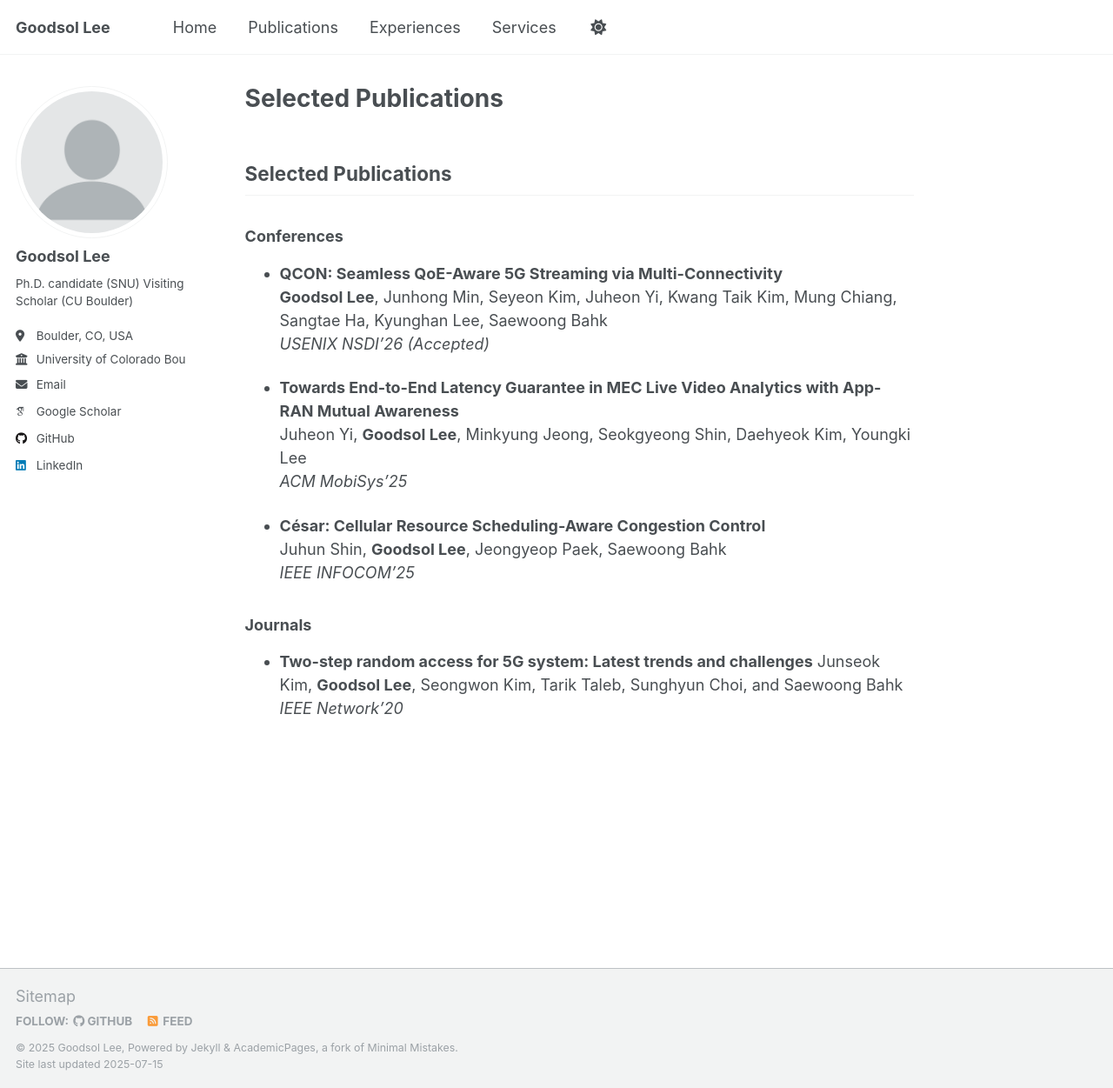
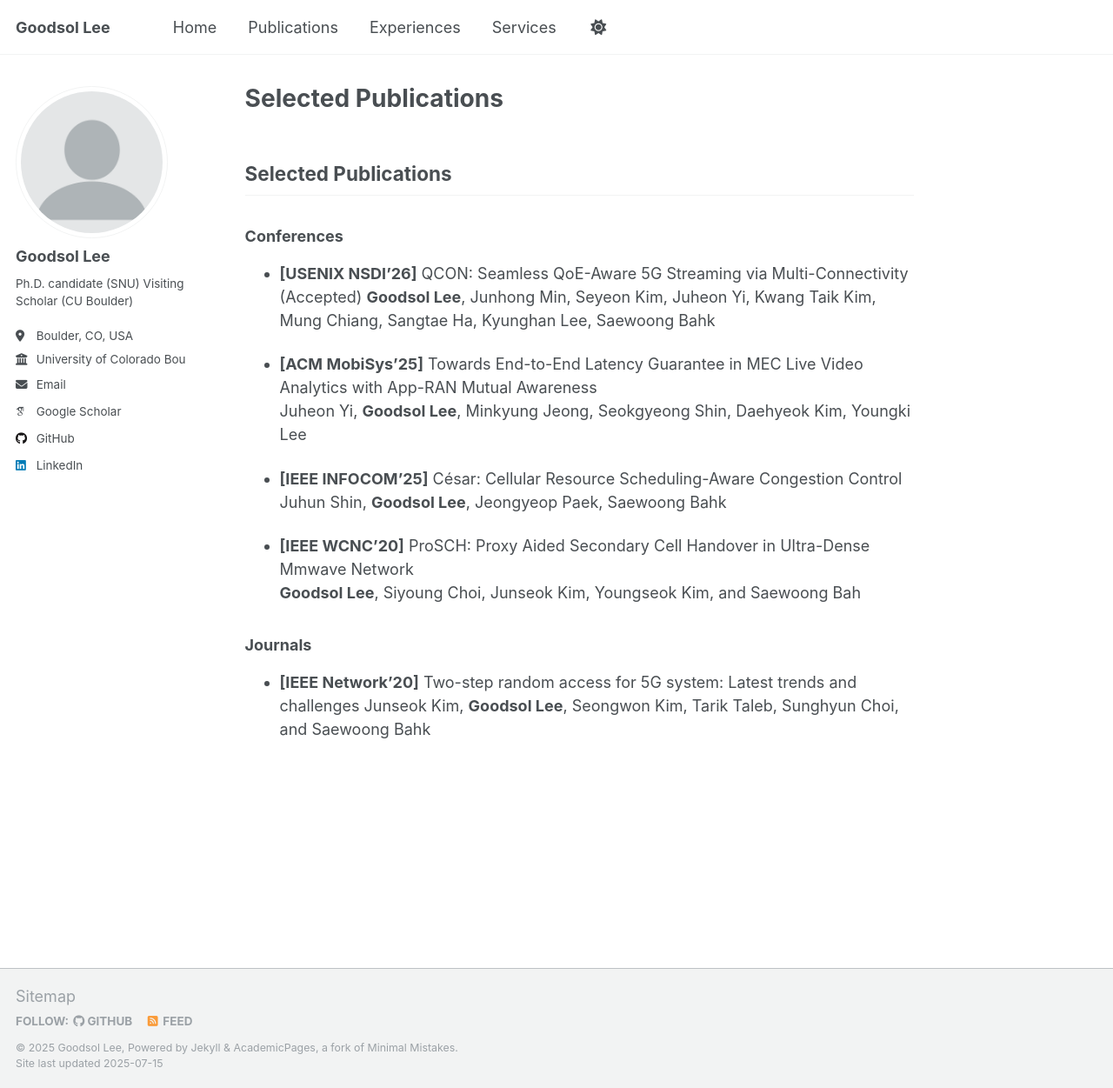
Before and after one commit to goodsollee/GoodsolLee.github.io, a Jekyll site: the page built from _pages/publications.md, in a window 1280 px wide and 1251 px high. Shown: the whole window at 87% size. Built offline with Jekyll 4.4.1, drawn with Linux system fonts in a browser that asks for light colours; some web fonts are replaced; a script that is not in the unit is left out.

Commit message:
Update publications

```diff
--- a/_pages/publications.md
+++ b/_pages/publications.md
@@ -9,19 +9,18 @@ author_profile: true
 ## Selected Publications
 
 ### Conferences
-- **QCON: Seamless QoE-Aware 5G Streaming via Multi-Connectivity**
+- **[USENIX NSDI'26]** QCON: Seamless QoE-Aware 5G Streaming via Multi-Connectivity (Accepted)
   **Goodsol Lee**, Junhong Min, Seyeon Kim, Juheon Yi, Kwang Taik Kim, Mung Chiang, Sangtae Ha, Kyunghan Lee, Saewoong Bahk
-  <span style="font-style:italic">USENIX NSDI’26 (Accepted)</span>
 
-- **Towards End-to-End Latency Guarantee in MEC Live Video Analytics with App-RAN Mutual Awareness**
+- **[ACM MobiSys'25]** Towards End-to-End Latency Guarantee in MEC Live Video Analytics with App-RAN Mutual Awareness
   Juheon Yi, **Goodsol Lee**, Minkyung Jeong, Seokgyeong Shin, Daehyeok Kim, Youngki Lee
-  <span style="font-style:italic">ACM MobiSys’25</span>
 
-- **César: Cellular Resource Scheduling-Aware Congestion Control**
+- **[IEEE INFOCOM'25]** César: Cellular Resource Scheduling-Aware Congestion Control
   Juhun Shin, **Goodsol Lee**, Jeongyeop Paek, Saewoong Bahk
-  <span style="font-style:italic">IEEE INFOCOM’25</span>
+
+- **[IEEE WCNC'20]** ProSCH: Proxy Aided Secondary Cell Handover in Ultra-Dense Mmwave Network
+  **Goodsol Lee**, Siyoung Choi, Junseok Kim, Youngseok Kim, and Saewoong Bah
 
 ### Journals
-- **Two-step random access for 5G system: Latest trends and challenges**
+- **[IEEE Network'20]** Two-step random access for 5G system: Latest trends and challenges
   Junseok Kim, **Goodsol Lee**, Seongwon Kim, Tarik Taleb, Sunghyun Choi, and Saewoong Bahk
-  <span style="font-style:italic">IEEE Network’20</span>
```
